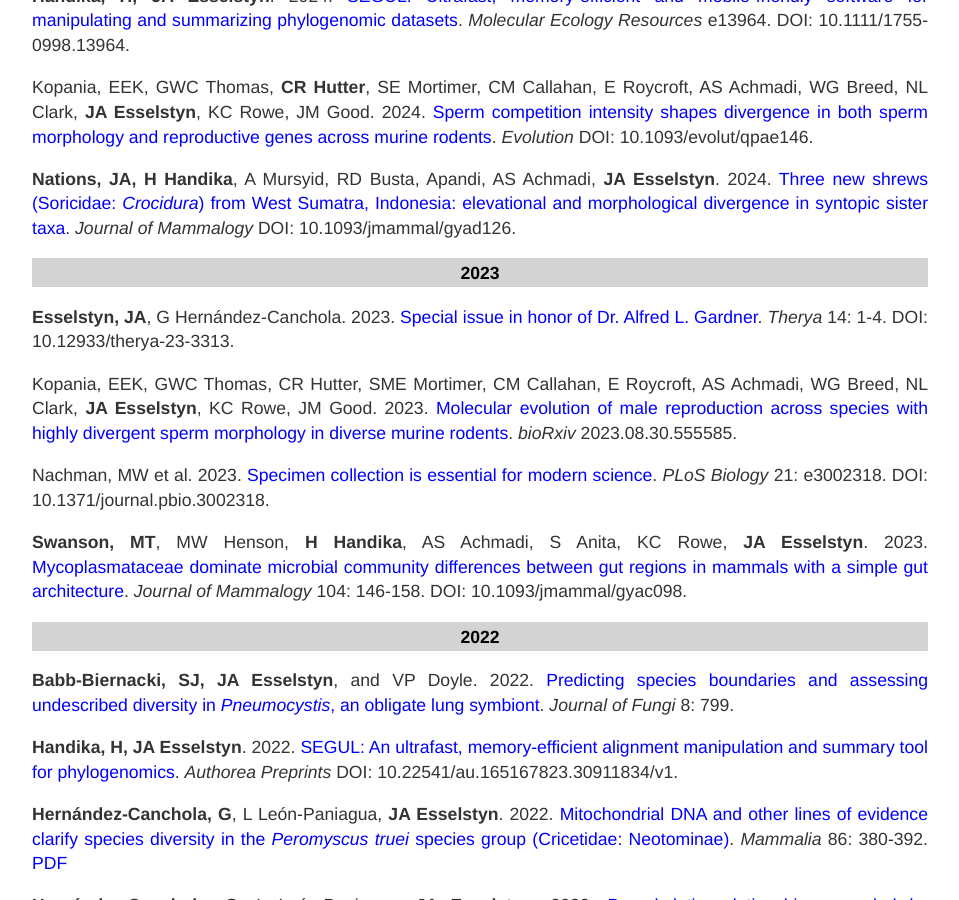
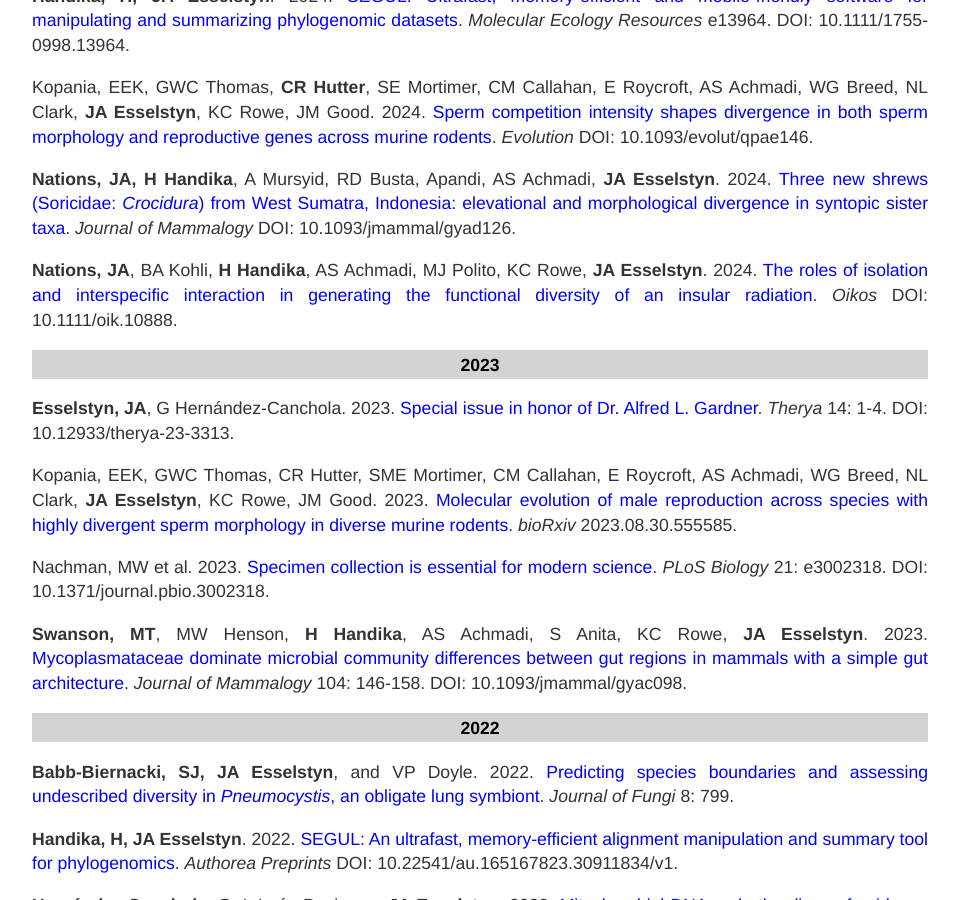
Before and after one commit to esselstyn/esselstyn.github.io, a Jekyll site: the page built from publications.md, in a window 1280 px wide and 900 px high, scrolled down 323 px. Shown: the whole window, without its empty margins (160-1119 px from the left). Built offline with Jekyll 4.4.1, drawn with Linux system fonts in a browser that asks for light colours.

Commit message:
added publication

```diff
--- a/publications.md
+++ b/publications.md
@@ -12,6 +12,8 @@ Lab publications are listed below, by year. The linked titles will take you to t
 Kopania, EEK, GWC Thomas, **CR Hutter**, SE Mortimer, CM Callahan, E Roycroft, AS Achmadi, WG Breed, NL Clark, **JA Esselstyn**, KC Rowe, JM Good. 2024. [Sperm competition intensity shapes divergence in both sperm morphology and reproductive genes across murine rodents](https://doi.org/10.1093/evolut/qpae146). _Evolution_ DOI: 10.1093/evolut/qpae146.
 
 **Nations, JA, H Handika**, A Mursyid, RD Busta, Apandi, AS Achmadi, **JA Esselstyn**. 2024. [Three new shrews (Soricidae: _Crocidura_) from West Sumatra, Indonesia: elevational and morphological divergence in syntopic sister taxa](https://doi.org/10.1093/jmammal/gyad126). _Journal of Mammalogy_ DOI: 10.1093/jmammal/gyad126.
+
+**Nations, JA**, BA Kohli, **H Handika**, AS Achmadi, MJ Polito, KC Rowe, **JA Esselstyn**. 2024. [The roles of isolation and interspecific interaction in generating the functional diversity of an insular radiation](https://doi.org/10.1111/oik.10888). _Oikos_ DOI: 10.1111/oik.10888.
 
 ### 2023
 **Esselstyn, JA**, G Hernández-Canchola. 2023. [Special issue in honor of Dr. Alfred L. Gardner](https://doi.org/10.12933/therya-23-3313). _Therya_ 14: 1-4. DOI: 10.12933/therya-23-3313.
```
